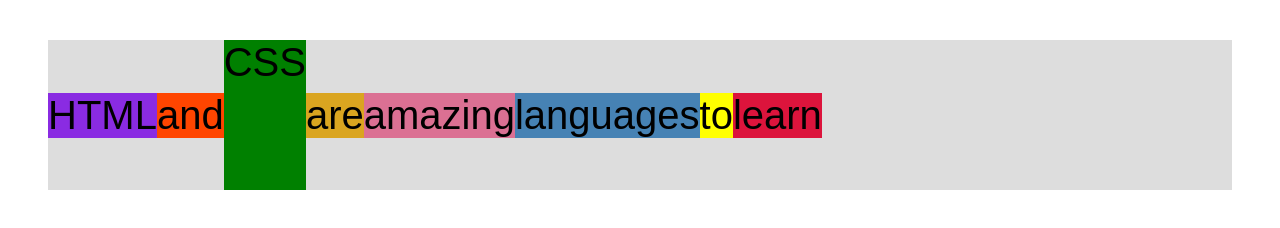
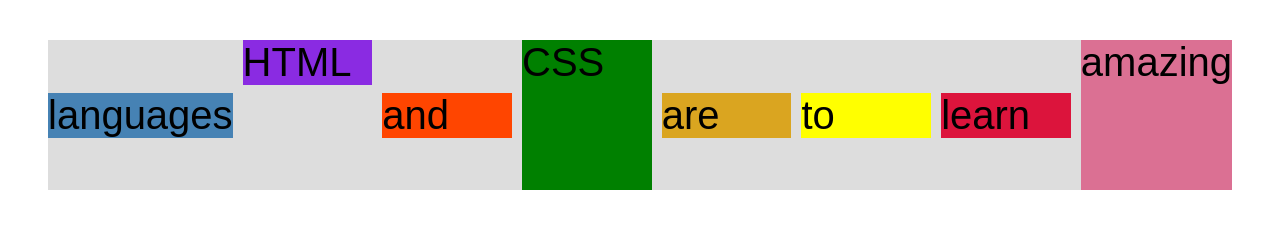
Before and after one commit to Sorracha-A/HTML-CSS-Practice, a plain HTML site: page 04-CSS-Layouts/flexbox.html in a window 1280 px wide. Drawn offline with Linux system fonts and the light colour scheme.

Commit message:
Update flexbox.html

```diff
--- a/04-CSS-Layouts/flexbox.html
+++ b/04-CSS-Layouts/flexbox.html
@@ -43,7 +43,36 @@
         display: flex;
         align-items: center;
         justify-content: flex-start;
+        /* gap: 30px; */
+        gap: 10px
       }
+      .el{
+        /* flex-grow: 0;
+        flex-shrink: 1;
+        flex-basis: auto; */
+        /* flex-basis: 100px; */
+        /* flex-shrink: 0; */
+        /* flex-grow: 1; */
+
+        /* flex: 0 0 200px; */
+        flex: 1;
+      }
+
+
+      .el--1{
+        align-self: flex-start;
+        /* order: 2; */
+      }
+
+      .el--5{
+        align-self: stretch;
+        order: 1;
+      }
+
+      .el--6{
+        order: -1;
+      }
+
     </style>
   </head>
   <body>
```
